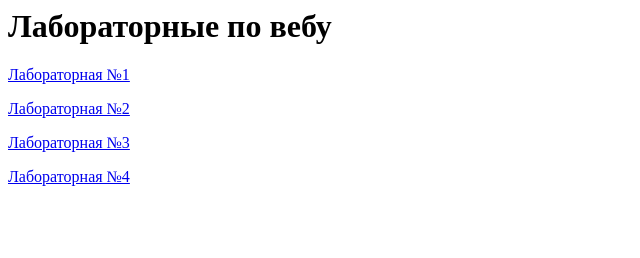
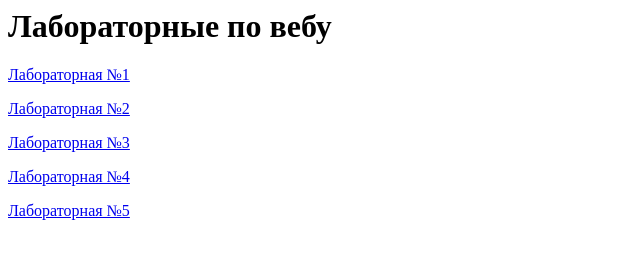
Before and after one commit to Anastas456/web-labs-2sem-martynova, a plain HTML site: page index.html in a window 1280 px wide. Shown: the whole page, without its empty margins (0-640 px from the left). Drawn offline with Linux system fonts and the light colour scheme.

Commit message:
change the main file

```diff
--- a/index.html
+++ b/index.html
@@ -6,5 +6,6 @@
   <p><a href="laba2.html">Лабораторная №2</a></p>
   <p><a href="Laba3/laba3.html">Лабораторная №3</a></p>
   <p><a href="Laba4/laba4.html">Лабораторная №4</a></p>
+  <p><a href="Laba5/laba5.html">Лабораторная №5</a></p>
 </body>
 </html>
```
